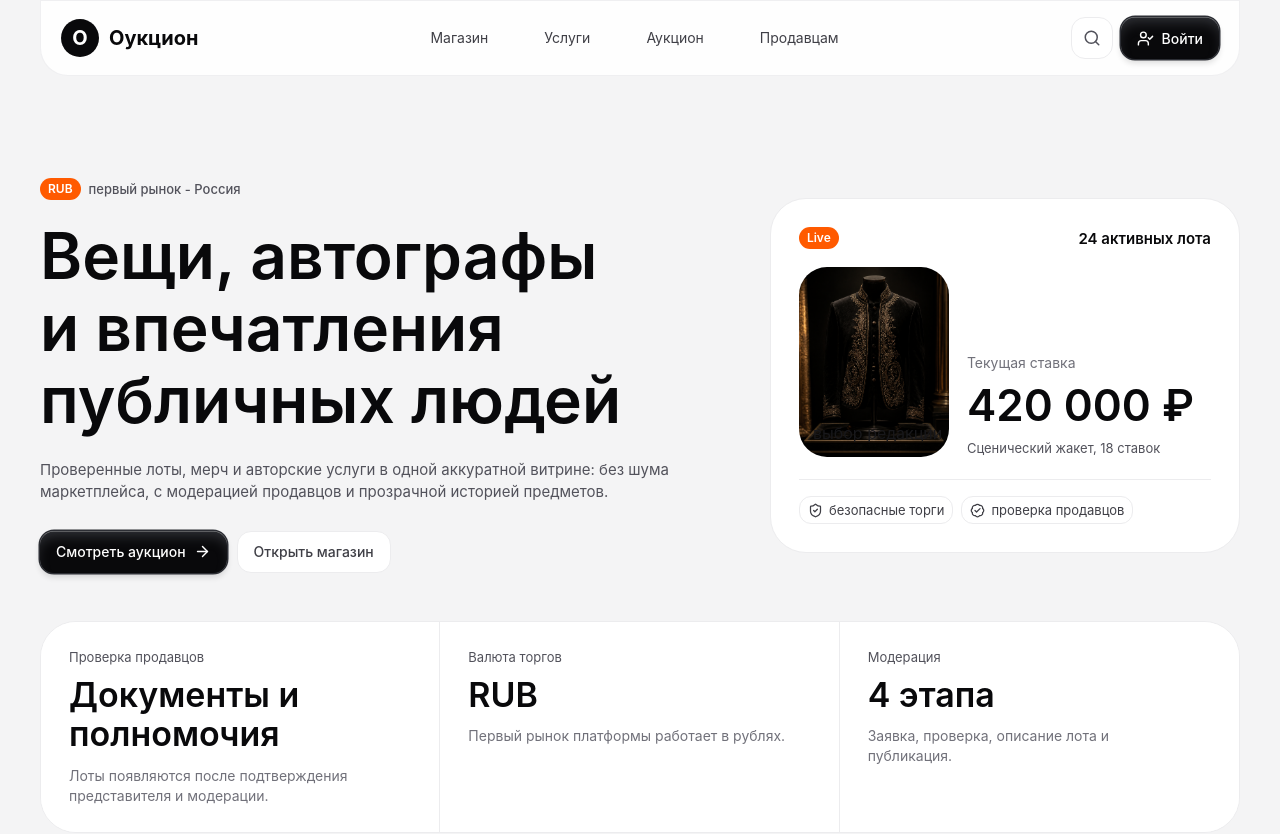
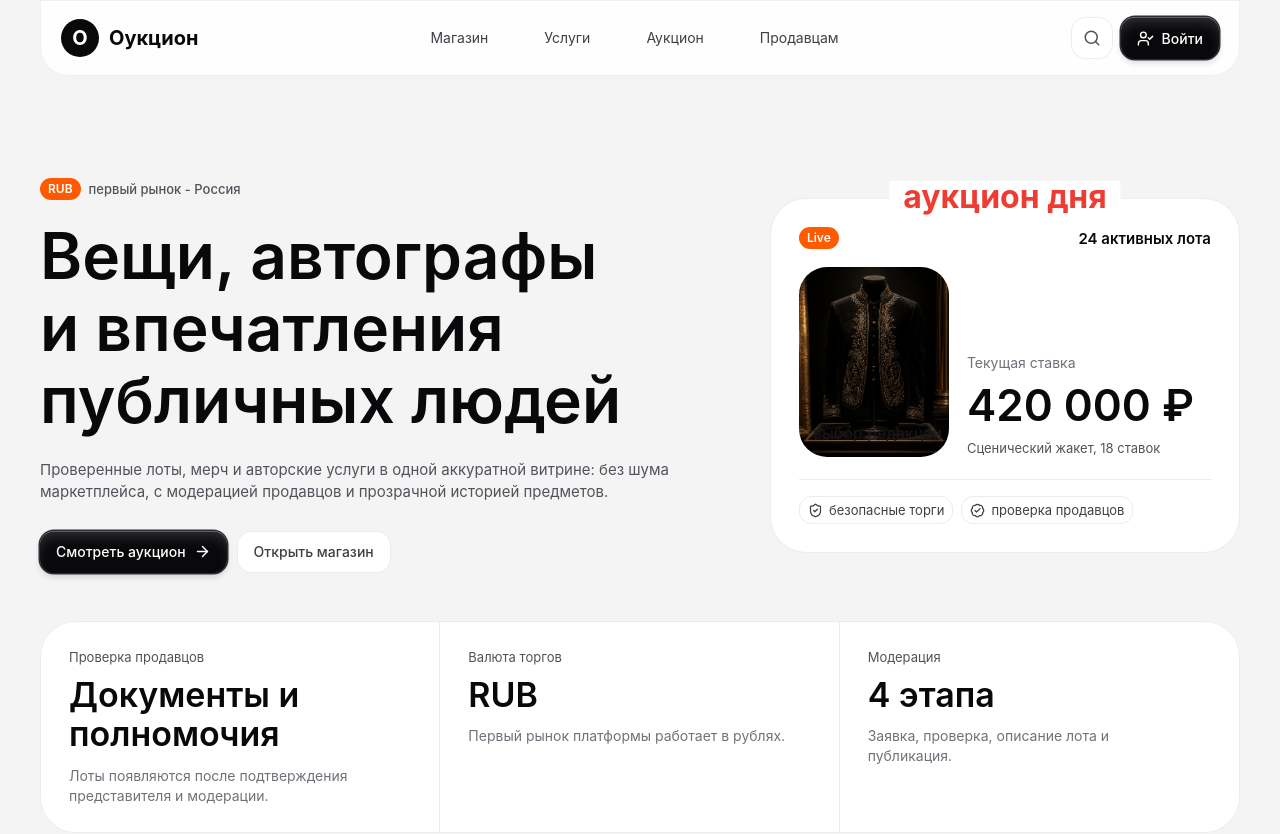
Before and after one commit to Shvachkomax/oukcion, a Next.js app: page / in a window 1280 px wide. Shown: the top 834 px of the page. Built offline with nearby package versions, Linux system fonts and the light colour scheme.

Commit message:
Add auction of the day hero label

```diff
--- a/app/globals.css
+++ b/app/globals.css
@@ -269,6 +269,22 @@ h1 {
 .heroPanel {
   align-self: center;
   padding: var(--card-padding);
+  position: relative;
+}
+
+.heroPanelLabel {
+  background: var(--color-snow);
+  color: #ef3b32;
+  font-size: clamp(22px, 2.6vw, 32px);
+  font-weight: 700;
+  left: 50%;
+  line-height: 1;
+  padding: 0 14px;
+  position: absolute;
+  text-transform: lowercase;
+  top: -18px;
+  transform: translateX(-50%);
+  white-space: nowrap;
 }
 
 .liveHeader {
--- a/app/page.tsx
+++ b/app/page.tsx
@@ -144,6 +144,7 @@ export default function Home() {
         </div>
 
         <aside className="heroPanel" aria-label="Сводка торгов">
+          <div className="heroPanelLabel">аукцион дня</div>
           <div className="liveHeader">
             <span>Live</span>
             <strong>24 активных лота</strong>
```
